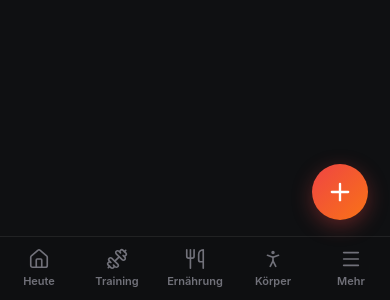
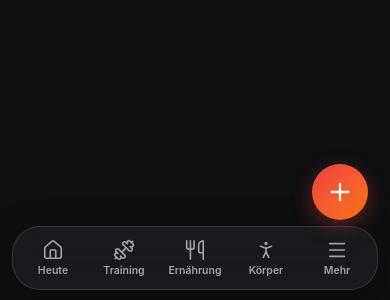
Before and after one commit to Redurbabat/Red-Fit, a React (Vite) app: page / in a window 390 px wide. Shown: the part 544-844 px from the top of the page. Built offline with nearby package versions, Linux system fonts and the light colour scheme.

Commit message:
feat(dock): add responsive floating pill styles, compact scroll and a11y fallbacks

```diff
--- a/src/styles/mobile.css
+++ b/src/styles/mobile.css
@@ -25,44 +25,147 @@
   to { opacity: 1; }
 }
 
+/* RED Morph-inspired floating dock. This is ONE real navigation, not a music pill. */
 .bottom-nav {
   position: fixed;
-  left: 0;
-  right: 0;
-  bottom: 0;
-  height: calc(var(--bottom-nav-height) + var(--safe-bottom));
-  padding-bottom: var(--safe-bottom);
-  background: color-mix(in srgb, var(--bg) 82%, transparent);
+  left: calc(12px + env(safe-area-inset-left, 0px));
+  right: calc(12px + env(safe-area-inset-right, 0px));
+  bottom: calc(10px + var(--safe-bottom));
+  width: auto;
+  max-width: 540px;
+  height: var(--bottom-nav-height);
+  margin-inline: auto;
+  padding: 6px;
+  display: flex;
+  z-index: 50;
+  border: 1px solid var(--border);
+  border-radius: 28px;
+  background: color-mix(in srgb, var(--surface) 94%, transparent);
   -webkit-backdrop-filter: blur(16px);
   backdrop-filter: blur(16px);
-  border-top: 1px solid var(--border-soft);
-  display: flex;
-  z-index: 50;
+  box-shadow: 0 14px 42px rgba(0, 0, 0, 0.30);
+  transition: height 240ms var(--ease), border-radius 240ms var(--ease);
 }
 
 .bottom-nav__inner {
-  display: flex;
+  display: grid;
+  grid-template-columns: repeat(5, minmax(0, 1fr));
+  gap: 3px;
   width: 100%;
-  max-width: 560px;
-  margin: 0 auto;
+  height: 100%;
 }
 
 .bottom-nav__item {
-  flex: 1;
+  position: relative;
+  min-width: 0;
+  min-height: 44px;
   display: flex;
   flex-direction: column;
   align-items: center;
   justify-content: center;
-  gap: 3px;
-  color: var(--text-soft);
-  font-size: 11px;
+  gap: 4px;
+  padding: 3px 1px;
+  border-radius: 22px;
+  color: var(--text-muted);
+  font-size: 10.5px;
   font-weight: 600;
-  transition: color 160ms var(--ease);
-  min-height: var(--bottom-nav-height);
+  -webkit-tap-highlight-color: transparent;
+  transition: background 180ms var(--ease), color 180ms var(--ease), transform 120ms var(--ease);
+}
+
+.bottom-nav__item:active {
+  transform: scale(0.96);
 }
 
 .bottom-nav__item[aria-current="page"] {
+  color: var(--text);
+  background: color-mix(in srgb, var(--accent) 14%, var(--surface-2));
+}
+
+.bottom-nav__item[aria-current="page"] svg {
   color: var(--accent);
+}
+
+.bottom-nav__item[aria-current="page"]::after {
+  content: "";
+  position: absolute;
+  bottom: 4px;
+  left: calc(50% - 9px);
+  width: 18px;
+  height: 2px;
+  border-radius: 2px;
+  background: var(--accent);
+}
+
+.bottom-nav__item:focus-visible {
+  outline-offset: -3px;
+  border-radius: 22px;
+}
+
+.bottom-nav__label {
+  display: block;
+  max-width: 100%;
+  max-height: 16px;
+  line-height: 1.1;
+  white-space: nowrap;
+  overflow: hidden;
+  text-overflow: ellipsis;
+  opacity: 1;
+  transition: opacity 160ms var(--ease), max-height 200ms var(--ease), transform 200ms var(--ease);
+}
+
+/* Like the BBT-Bit tab experience, down-scroll makes the dock unobtrusive.
+   All five buttons remain visible with touch targets >= 44px. */
+.bottom-nav--compact {
+  height: 60px;
+  border-radius: 25px;
+}
+
+.bottom-nav--compact .bottom-nav__item {
+  gap: 0;
+}
+
+.bottom-nav--compact .bottom-nav__label {
+  max-height: 0;
+  opacity: 0;
+  transform: translateY(-4px);
+}
+
+@media (max-width: 360px) {
+  .bottom-nav {
+    left: calc(8px + env(safe-area-inset-left, 0px));
+    right: calc(8px + env(safe-area-inset-right, 0px));
+  }
+
+  .bottom-nav__item {
+    font-size: 10px;
+  }
+}
+
+@media (prefers-reduced-transparency: reduce) {
+  .bottom-nav {
+    background: var(--surface);
+    -webkit-backdrop-filter: none;
+    backdrop-filter: none;
+  }
+}
+
+@media (prefers-reduced-motion: reduce) {
+  .bottom-nav,
+  .bottom-nav__item,
+  .bottom-nav__label {
+    transition: none;
+  }
+
+  .bottom-nav__item:active {
+    transform: none;
+  }
+}
+
+:root[data-reduced-motion="true"] .bottom-nav,
+:root[data-reduced-motion="true"] .bottom-nav__item,
+:root[data-reduced-motion="true"] .bottom-nav__label {
+  transition: none;
 }
 
 /* Sticky action area above the bottom nav (e.g. workout controls). */
```
